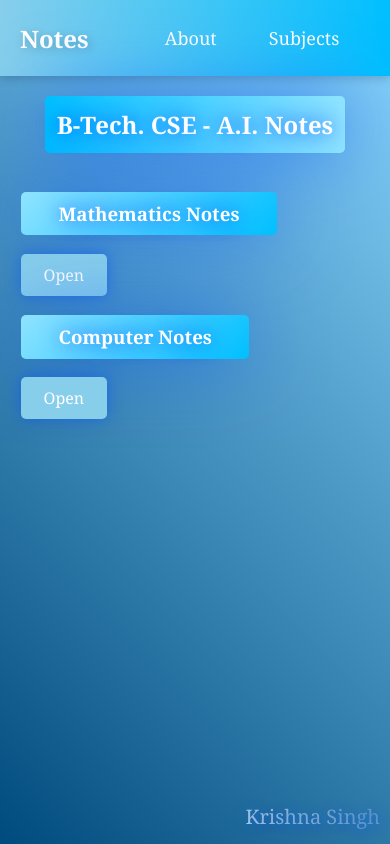
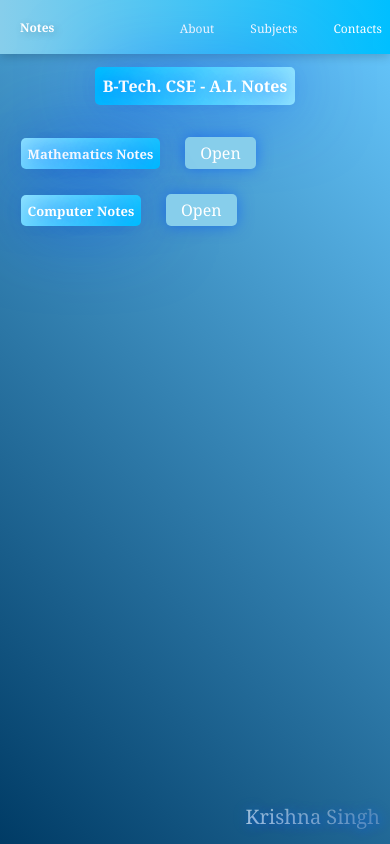
Before and after one commit to KrishnaSingh1920/MyNotes, a plain HTML site: page index.html in a window 390 px wide. Drawn offline with Linux system fonts and the light colour scheme.

Commit message:
Optimisation For Mobile Devices

```diff
--- a/index.html
+++ b/index.html
@@ -21,7 +21,7 @@
     <body>
 
         <nav class="navbar">
-            <div class="logo">Notes</div>
+            <a href="index.html" class="logo">Notes</a>
             <ul class="nav-links">
                 <li><a href="#about">About</a></li>
                 <li><a href="#subjects">Subjects</a></li>
@@ -74,11 +74,9 @@
             </div>
 
             <h3>Mathematics Notes</h3>
-            <br>
             <a href="mathsnotes.html" target="_blank" class="view-button">Open</a>
             <br>
             <h3>Computer Notes</h3>
-            <br>
             <a href="computernotes.html" target="_blank" class="view-button">Open</a>
 
         </div>
--- a/style.css
+++ b/style.css
@@ -1,19 +1,27 @@
-
 .navbar {
     background: linear-gradient(90deg, #87CEEB, #00BFFF);
     display: flex;
     justify-content: space-between;
     align-items: center;
-    padding: 10px 20px;
+    padding-left: 10px;
     box-shadow: 0 2px 10px rgba(0, 0, 0, 0.2);
     user-select: none;
 }
 
 .navbar .logo {
-    font-size: 24px;
+    font-size: 12px;
     font-weight: bold;
     color: white;
     text-shadow: 2px 2px 10px rgba(0, 0, 0, 0.2);
+    text-decoration: none;
+    display: inline-block;
+    padding: 5px 10px;
+    transition: color 0.3s ease;
+    border-radius: 2px;
+}
+
+.navbar .logo:hover {
+    background-color: rgba(44, 98, 235, 0.9);
 }
 
 .nav-links {
@@ -28,8 +36,8 @@
 .nav-links a {
     text-decoration: none;
     color: white;
-    font-size: 18px;
-    padding: 8px 16px;
+    font-size: 12px;
+    padding: 4px 8px;
     transition: background 0.3s ease, transform 0.3s ease;
     border-radius: 5px;
 }
@@ -39,15 +47,19 @@
     transform: scale(1.05);
     box-shadow: 0px 4px 15px rgba(0, 191, 255, 0.5);
 }
+
 * {
-    box-sizing: border-box; /* Include padding and border in element's total width and height */
+    box-sizing: border-box;
+    /* Include padding and border in element's total width and height */
 }
 
 /* General body styling to prevent overflow */
-body, html {
+body,
+html {
     margin: 0;
     padding: 0;
-    overflow-x: hidden; /* Prevent horizontal scrolling */
+    overflow-x: hidden;
+    /* Prevent horizontal scrolling */
 }
 
 section {
@@ -64,7 +76,8 @@ p {
     color: #333;
 }
 
-body, html {
+body,
+html {
     margin: 0;
     padding: 0;
     overflow-x: hidden;
@@ -72,7 +85,7 @@ body, html {
 
 body {
     font-family: Georgia, 'Times New Roman', Times, serif;
-    background: linear-gradient(45deg, #004b7d, #89d6ff);
+    background: linear-gradient(45deg, #003b65, #68c9ff);
     background-repeat: no-repeat;
     background-size: cover;
     align-items: center;
@@ -81,6 +94,7 @@ body {
 }
 
 h2 {
+    font-size: 16px;
     display: inline-block;
     color: hsl(0, 0%, 100%);
     text-shadow: 0px 0px 20px rgb(0, 76, 255);
@@ -100,11 +114,13 @@ h2 {
 .button-group {
     margin: 10px 0;
 }
-.heading
-{
+
+.heading {
     text-align: center;
 }
-h3{
+
+h3 {
+    font-size: small;
     display: inline-block;
     color: hsl(0, 0%, 100%);
     text-shadow: 0px 0px 20px rgb(0, 76, 255);
@@ -113,7 +129,7 @@ h3{
     outline: none;
     -webkit-tap-highlight-color: transparent;
     user-select: none;
-    padding: 0.5em 2em;
+    padding: 0.5em 0.5em;
     margin-left: 2.5vh;
     background: linear-gradient(135deg, #8fe3ff, #00bfff);
     background-size: cover;
@@ -121,8 +137,9 @@ h3{
     box-shadow: 0px 0px 75px rgba(0, 76, 255, 0.5);
 }
 
-a.view-button, a.download-button {
-    padding: 10px 22.5px;
+a.view-button,
+a.download-button {
+    padding: 5px 15px;
     text-decoration: none;
     font-size: 16px;
     border-radius: 5px;
@@ -143,31 +160,18 @@ a.download-button {
     box-shadow: 0px 0px 15px rgba(30, 144, 255, 0.5);
 }
 
-a.view-button:hover, a.download-button:hover {
+a.view-button:hover,
+a.download-button:hover {
     background-color: #4682B4;
     color: #ffffff;
 }
-.watermark {
-    position: fixed;
-    bottom: 10px;
-    right: 10px;
-    font-size: 20px;
-    color: rgba(255, 255, 255, 0.7);
-    background: linear-gradient(45deg, rgba(255, 255, 255, 0.8), rgba(255, 226, 226, 0.3));
-    background-clip: text;
-    -webkit-background-clip: text;
-    color: transparent;
-    text-shadow: 2px 2px 10px rgba(0, 76, 255, 0.5), 0 0 20px rgba(0, 191, 255, 0.4);
-    z-index: 1000;
-    pointer-events: none;
-    animation: float 3s ease-in-out infinite;
-    opacity: 0.9;
-}
+@keyframes float {
 
-@keyframes float {
-    0%, 100% {
+    0%,
+    100% {
         transform: translateY(0);
     }
+
     50% {
         transform: translateY(-5px);
     }
@@ -177,40 +181,61 @@ a.view-button:hover, a.download-button:hover {
 
 /* Modal overlay */
 .modal {
-    display: none; /* Hidden by default */
-    position: fixed; /* Stay in place */
-    z-index: 1000; /* Sit on top */
+    display: none;
+    /* Hidden by default */
+    position: fixed;
+    /* Stay in place */
+    z-index: 1000;
+    /* Sit on top */
     left: 0;
     top: 0;
-    width: 100%; /* Full width */
-    height: 100%; /* Full height */
-    background-color: rgba(0, 0, 0, 0.6); /* Dark background */
-    overflow: auto; /* Enable scroll if needed */
+    width: 100%;
+    /* Full width */
+    height: 100%;
+    /* Full height */
+    background-color: rgba(0, 0, 0, 0.6);
+    /* Dark background */
+    overflow: auto;
+    /* Enable scroll if needed */
 }
 
 /* Modal content */
 .modal-content {
-    background-color: #fff; /* White background */
-    margin: 10% auto; /* Center the modal vertically */
-    padding: 20px; /* Padding inside modal */
-    border-radius: 8px; /* Rounded corners */
-    width: 80%; /* Responsive width */
-    max-width: 400px; /* Limit max width for larger screens */
-    box-shadow: 0 5px 10px rgba(0, 0, 0, 0.3); /* Box shadow for depth */
+    background-color: #fff;
+    /* White background */
+    margin: 10% auto;
+    /* Center the modal vertically */
+    padding: 20px;
+    /* Padding inside modal */
+    border-radius: 8px;
+    /* Rounded corners */
+    width: 80%;
+    /* Responsive width */
+    max-width: 400px;
+    /* Limit max width for larger screens */
+    box-shadow: 0 5px 10px rgba(0, 0, 0, 0.3);
+    /* Box shadow for depth */
 }
 
 /* Responsive adjustments */
 @media (max-width: 768px) {
     .modal-content {
-        width: 90%; /* Make it wider on smaller screens */
-        max-width: 350px; /* Restrict max width */
-        margin: 15% auto; /* Center vertically with margin */
+        width: 90%;
+        /* Make it wider on smaller screens */
+        max-width: 350px;
+        /* Restrict max width */
+        margin: 15% auto;
+        /* Center vertically with margin */
     }
+
     .modal-content h2 {
-        font-size: 18px; /* Smaller heading font */
+        font-size: 18px;
+        /* Smaller heading font */
     }
+
     .modal-content p {
-        font-size: 14px; /* Smaller paragraph font */
+        font-size: 14px;
+        /* Smaller paragraph font */
     }
 }
 
@@ -265,7 +290,23 @@ a.view-button:hover, a.download-button:hover {
     cursor: pointer;
 }
 
-h4
-{
+h4 {
     font-size: 24px;
 }
+
+.watermark {
+    position: fixed;
+    bottom: 10px;
+    right: 10px;
+    font-size: 20px;
+    color: rgba(255, 255, 255, 0.7);
+    background: linear-gradient(45deg, rgba(255, 255, 255, 0.8), rgba(255, 226, 226, 0.3));
+    background-clip: text;
+    -webkit-background-clip: text;
+    color: transparent;
+    text-shadow: 2px 2px 10px rgba(0, 76, 255, 0.5), 0 0 20px rgba(0, 191, 255, 0.4);
+    z-index: 1000;
+    pointer-events: none;
+    animation: float 3s ease-in-out infinite;
+    opacity: 0.9;
+}
```
Also changed, not shown: computernotes.html (+1 -1 lines), mathsnotes.html (+1 -1 lines).
